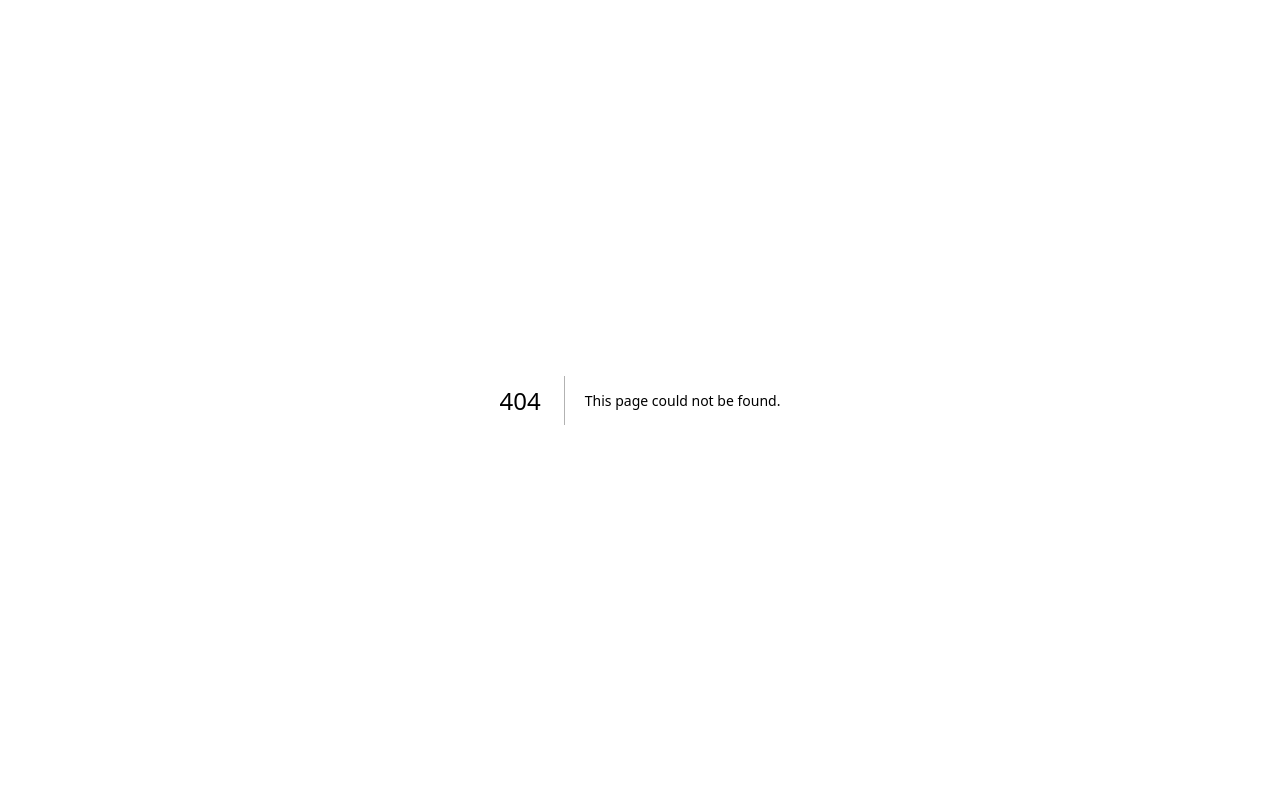
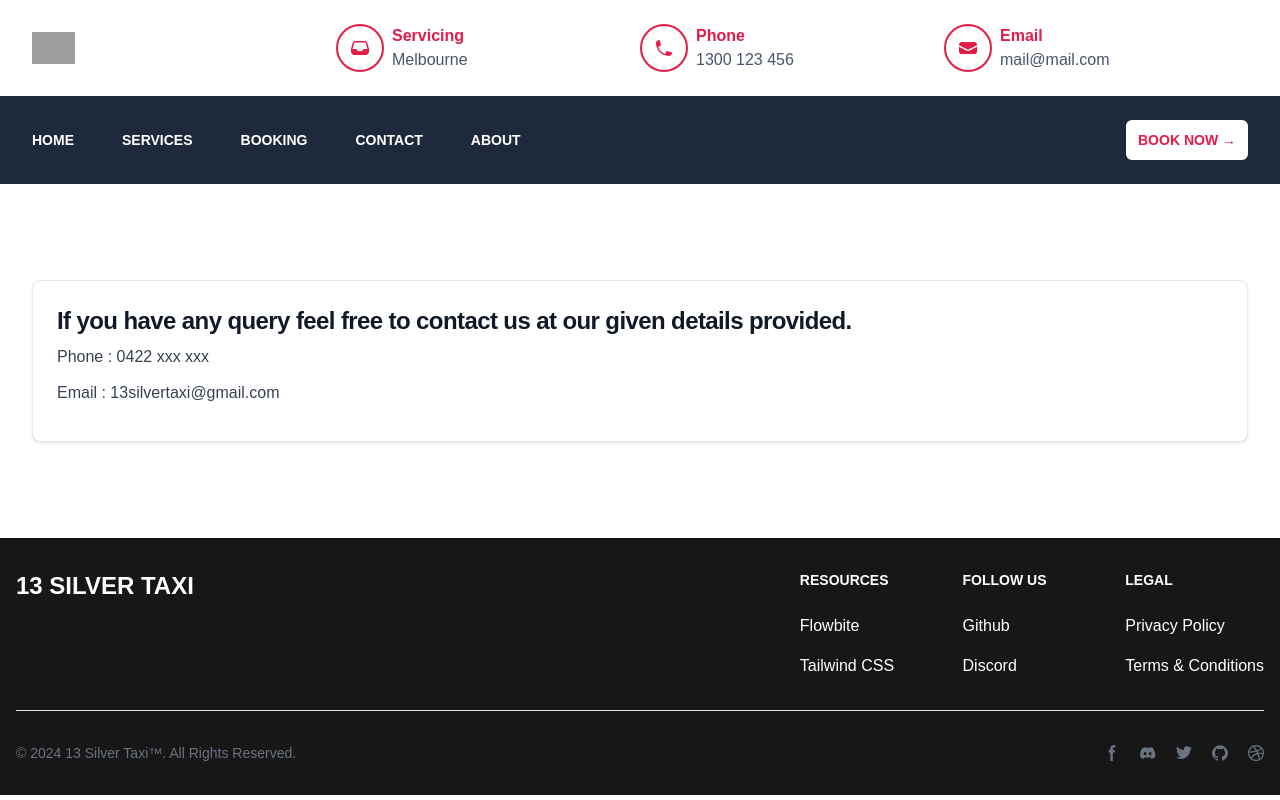
Before and after one commit to deepak6sp/13-silver-taxi, a Next.js app: page /contact in a window 1280 px wide. Before the commit this address had no page. Built offline with nearby package versions, Linux system fonts and the light colour scheme; grey boxes are pictures that could not be loaded.

Commit message:
Implement app routing for about and contact pages

```diff
--- /dev/null
+++ b/src/app/about/page.jsx
@@ -0,0 +1,20 @@
+import Navbar from "../components/navbar"
+import Footer from "../components/footer"
+
+export default function Example() {
+
+  return (
+    <>
+      <Navbar />
+      <section className="bg-white py-24" id="booking-services">
+      <div className="mx-auto max-w-7xl px-6 lg:px-8">
+          <p className="mb-3 text-gray-500 dark:text-gray-400">13 Silver Taxi is a well known Melbourne taxi service provider offering reliable and comfortable taxi services across Victoria. We specialize in Melbourne Airport Taxi, Corporate Tours, Local Taxi Service, Event Transfers, Tours with family/friends. We make sure that all our customers enjoy the first-class service without overpaying. Our team consists of reliable & well-trained drivers who are more than happy to assist you in your journey. Book your Airport Transfers with the most preferred & trusted Cabs in Melbourne as we assist you with hassle-free door to door pick-up & drop-off service.</p>
+        <p className="mb-3 text-gray-500 dark:text-gray-400">13 silver Taxi provides you the most luxurious, comfortable, and prestigious rides for your Business or VIP travels. Either go to attend your urgent business meetings or to reach the airport to travel for a business meeting, our taxi service is in the wait for your call or message</p>
+        <p className="text-gray-500 dark:text-gray-400">Order your Cabs for <strong>Melbourne Airport</strong> online or just Call Us on <strong>04xx xxx xxx</strong>, we are always eager to serve you.</p>
+        </div>
+      </section>
+      <Footer />
+
+    </>
+  )
+}
--- a/src/app/components/booking.tsx
+++ b/src/app/components/booking.tsx
@@ -21,7 +21,7 @@ export default function Booking() {
     const [agreed, setAgreed] = useState(false)
 
     return (
-        <section className="-mt-8 lg:isolate bg-white px-6 py-16 sm:py-16 lg:px-8 max-w-2xl mx-auto shadow-lg shadow-neutral-500/50 focus:outline-none">
+        <section id="booking-section" className="-mt-8 lg:isolate bg-white px-6 py-16 sm:py-16 lg:px-8 max-w-2xl mx-auto shadow-lg shadow-neutral-500/50 focus:outline-none">
             <div className="mx-auto max-w-2xl text-center">
                 <h2 className="text-3xl font-bold tracking-tight text-slate-800 sm:text-4xl">Booking</h2>
                 <p className="mt-2 text-lg leading-8 text-slate-600">
--- a/src/app/components/navbar.tsx
+++ b/src/app/components/navbar.tsx
@@ -8,10 +8,10 @@ import {
     Disclosure,
     DisclosureButton,
     DisclosurePanel,
-    Popover,
-    PopoverButton,
+    // Popover,
+    // PopoverButton,
     PopoverGroup,
-    PopoverPanel,
+    // PopoverPanel,
 } from '@headlessui/react'
 
 import {
@@ -93,10 +93,13 @@ const Navbar = () => {
                         </button>
                     </div>
                     <PopoverGroup className="hidden lg:flex lg:gap-x-12">
-                        <a href="#" className="text-sm font-bold leading-6 text-white">
+                        <a href="/" className="text-sm font-bold leading-6 text-white">
                             <strong>HOME</strong>
                         </a>
-                        <Popover className="relative">
+                        <a href="#booking-services" className="text-sm font-bold leading-6 text-white">
+                            <strong>SERVICES</strong>
+                        </a>
+                        {/* <Popover className="relative">
                             <PopoverButton className="flex items-center gap-x-1 text-sm font-bold leading-6 text-white">
                                 SERVICES
                                 <ChevronDownIcon aria-hidden="true" className="h-5 w-5 flex-none text-gray-400" />
@@ -138,14 +141,14 @@ const Navbar = () => {
                                     ))}
                                 </div>
                             </PopoverPanel>
-                        </Popover>
-                        <a href="#" className="text-sm font-bold leading-6 text-white">
+                        </Popover> */}
+                        <a href="/#booking-section" className="text-sm font-bold leading-6 text-white">
                             BOOKING
                         </a>
-                        <a href="#" className="text-sm font-bold leading-6 text-white">
+                        <a href="/contact" className="text-sm font-bold leading-6 text-white">
                             CONTACT
                         </a>
-                        <a href="#" className="text-sm font-bold leading-6 text-white">
+                        <a href="/about" className="text-sm font-bold leading-6 text-white">
                             ABOUT
                         </a>
                     </PopoverGroup>
--- a/src/app/components/services.tsx
+++ b/src/app/components/services.tsx
@@ -30,7 +30,7 @@ const features = [
 
 const Services = () => {
   return (
-    <section className="bg-white py-24 sm:py-32">
+    <section className="bg-white py-24" id="booking-services">
       <div className="mx-auto max-w-7xl px-6 lg:px-8">
         <div className="mx-auto max-w-2xl lg:text-center">
           <h2 className="text-base font-semibold leading-7 text-rose-600">13 Silver Taxi</h2>
--- /dev/null
+++ b/src/app/contact/page.jsx
@@ -0,0 +1,24 @@
+import Navbar from "../components/navbar"
+import Footer from "../components/footer"
+
+export default function Example() {
+
+  return (
+    <>
+      <Navbar />
+      <section className="bg-white py-24" id="booking-services">
+        <div className="mx-auto max-w-7xl px-6 lg:px-8">
+          <div className="p-6 bg-white border border-gray-200 rounded-lg shadow dark:bg-gray-800 dark:border-gray-700">
+            <a href="#">
+              <h5 className="mb-2 text-2xl font-bold tracking-tight text-gray-900 dark:text-white">If you have any query feel free to contact us at our given details provided.</h5>
+            </a>
+            <p className="mb-3 font-normal text-gray-700 dark:text-gray-400">Phone : 0422 xxx xxx</p>
+            <p className="mb-3 font-normal text-gray-700 dark:text-gray-400">Email : 13silvertaxi@gmail.com</p>
+          </div>
+        </div>
+      </section>
+      <Footer />
+
+    </>
+  )
+}
```
